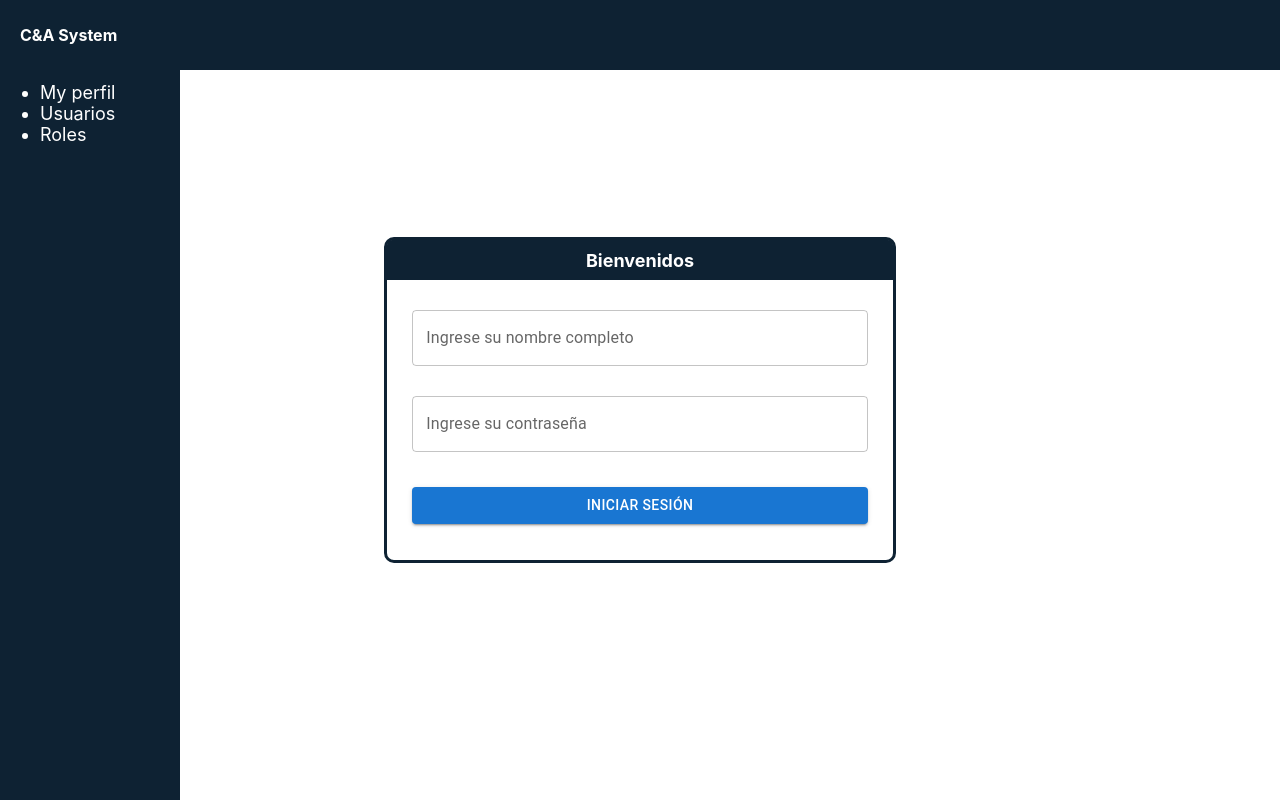
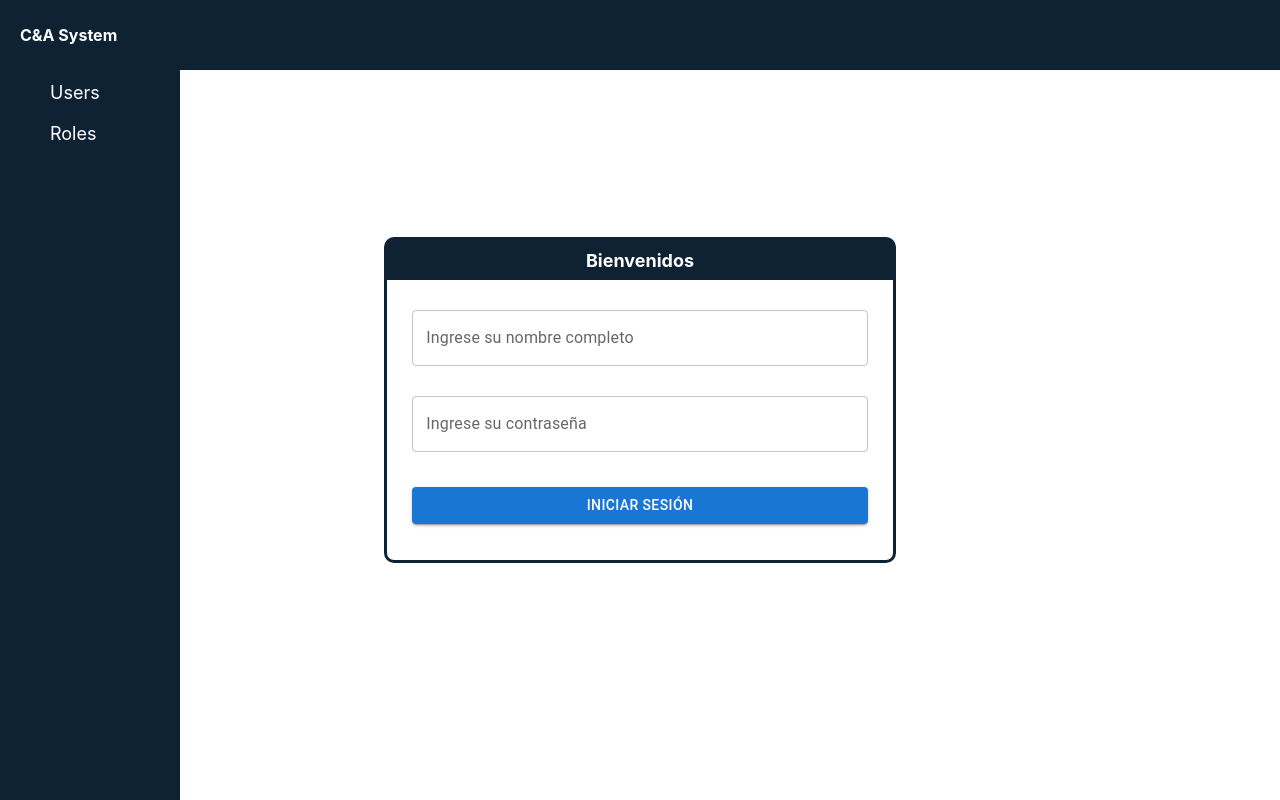
Before and after one commit to saulfranco14/c_a_project, a React (Create React App) app: page / in a window 1280 px wide. Built offline with nearby package versions, Linux system fonts and the light colour scheme.

Commit message:
Se hace el menÃº dinamico

```diff
--- a/src/components/Roles/NewRole.js
+++ b/src/components/Roles/NewRole.js
@@ -34,6 +34,8 @@ const NewRole = () => {
     const onInput = async (e) =>{
         await add_input(e.target.name,e.target.value);
     }
+
+    // user, roles, profile
 
     const createRole = e => {
 
--- a/src/components/Sidebar/index.js
+++ b/src/components/Sidebar/index.js
@@ -7,15 +7,24 @@ const Index = () => {
     const navigate = useNavigate();
 
     const goSite = (url) =>{
-        navigate(url)
+        navigate(`/${url}`)
     }
+
+    let sidebar_test = ['users','roles'];
 
     return (
         <SideBar>
             <ul>
-                <li onClick={()=>goSite('/profile')}>My perfil</li>
-                <li onClick={()=>goSite('/users')}>Usuarios</li>
-                <li onClick={()=>goSite('/roles')}>Roles</li>
+                {
+                    sidebar_test.map((item, index)=>(
+                        <li
+                            key={index}
+                            onClick={()=>goSite(item)}
+                        >
+                            {item}
+                        </li>
+                    ))
+                }
             </ul>
         </SideBar>
     );
--- a/src/components/Sidebar/sidebar.styles.js
+++ b/src/components/Sidebar/sidebar.styles.js
@@ -8,4 +8,16 @@ export const SideBar = styled.div`
     color: var(--white_primary);
     font-size: 18px;
     width: 180px;
+    ul{
+        li{
+            margin:10px 10px 20px 10px;
+            list-style: none;
+            text-transform:capitalize;
+            cursor: pointer;
+        }
+        li:hover{
+            border-bottom: 3px solid var(--white_primary);
+            width:50px;
+        }
+    }
 `
--- a/src/utils/sweet_alert.js
+++ b/src/utils/sweet_alert.js
@@ -26,7 +26,7 @@ export const SweetAlertConfirm = (data,title,textTitle, module) =>{
             module === 'user' ?
                 store.dispatch( user_delete(data.id_user) )
             :
-                store.dispatch( role_delete(data.id_user) )
+                store.dispatch( role_delete(data.id_rol) )
         }
     })
 }
```
